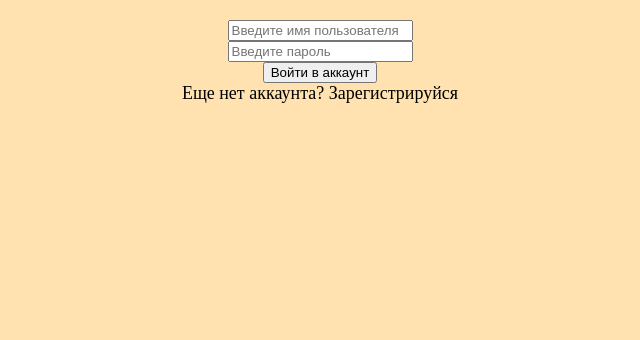
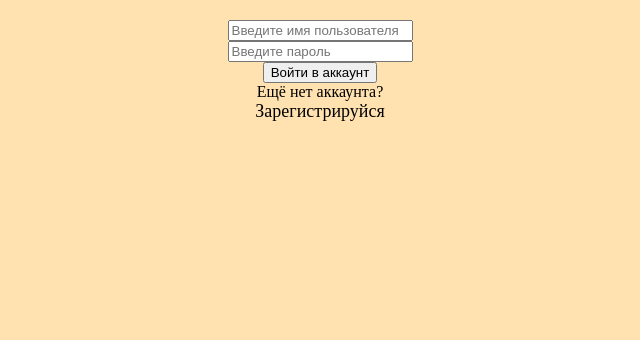
Before and after one commit to naburnm8/DCDiploma, a Django app: page /users/login/ in a window 1280 px wide. Shown: the part 205-545 px from the top of the page, without its empty margins (320-960 px from the left). Run offline with Django 5.2, Linux system fonts and the light colour scheme.

Commit message:
fixed typos, icon href and added hrefs for login page buttons

```diff
--- a/users/templates/users/login.html
+++ b/users/templates/users/login.html
@@ -32,7 +32,8 @@
                     <input type="submit" value="Войти в аккаунт">
                 </div>
                 <div class="card-footer text-center">
-                    <div class="small"><a id="normal" href="{%  url 'users:registration' %}">Еще нет аккаунта? Зарегистрируйся</a></div>
+                    <div>Ещё нет аккаунта?</div>
+                    <div class="small"><a id="normal" href="{%  url 'users:registration' %}">Зарегистрируйся</a></div>
                 </div>
 
             </form>
```
